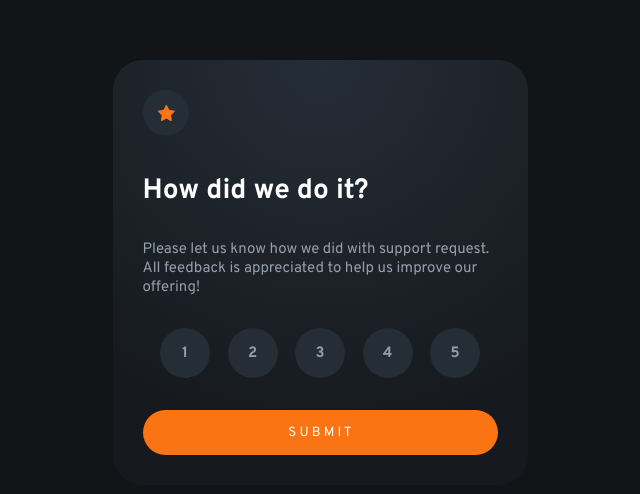
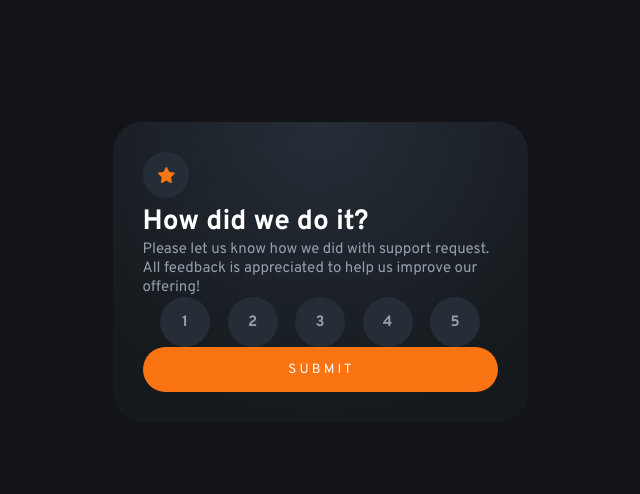
Before and after one commit to traktoors/ratecomponent, a plain HTML site: page index.html in a window 1280 px wide. Shown: the part 128-622 px from the top of the page, without its empty margins (320-960 px from the left). Drawn offline with Linux system fonts and the light colour scheme.

Commit message:
Update style.css

```diff
--- a/style.css
+++ b/style.css
@@ -14,6 +14,7 @@
     font-family: 'Overpass', sans-serif;
 }
 body{
+    padding: 0 20px 0 20px;
     height: 100vh;
     display: flex;
     justify-content: center;
@@ -22,8 +23,8 @@ body{
     background-color: var(--very-dark-blue);
 }
 .card{
-    width: 415px;
-    height: 425px;
+    max-width: 415px;
+    max-height: 425px;
     padding: 30px;
 
     background: hsl(213, 19%, 11%);
```
